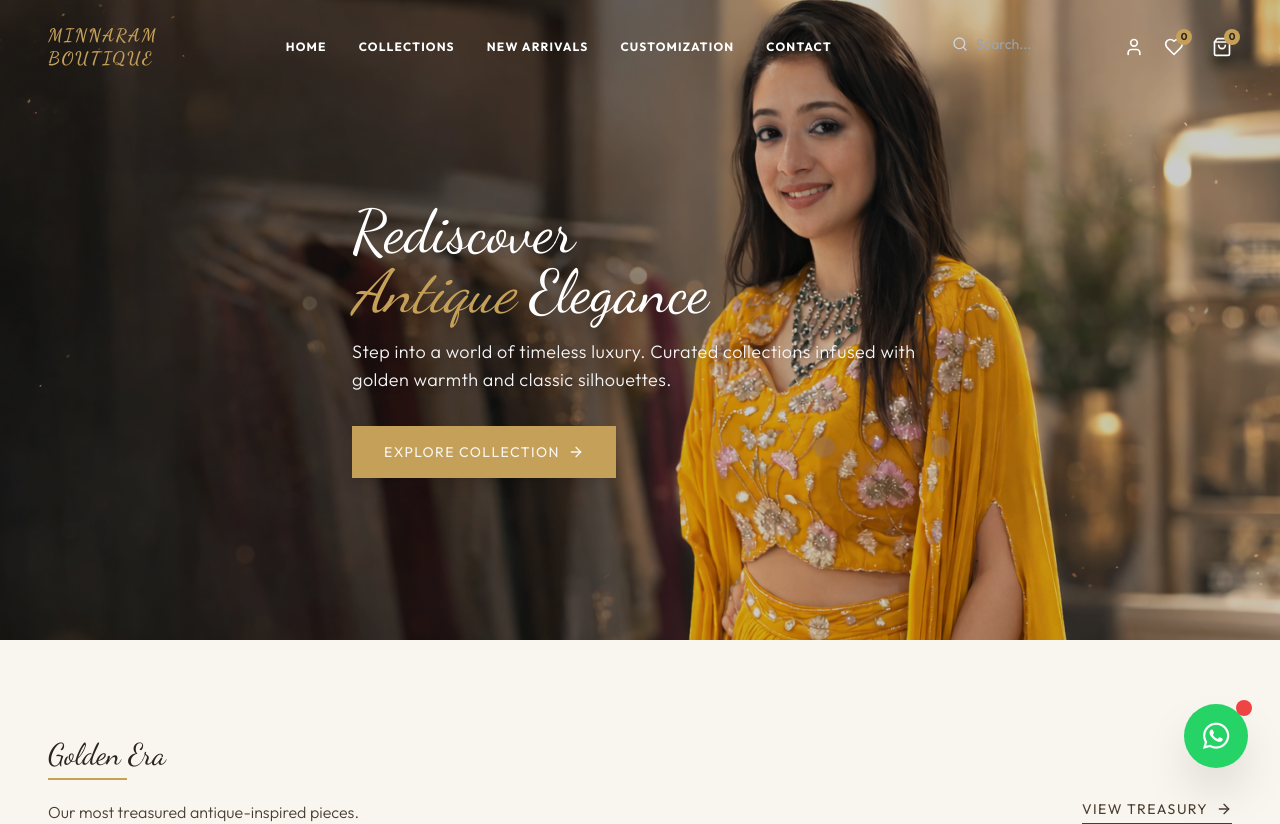
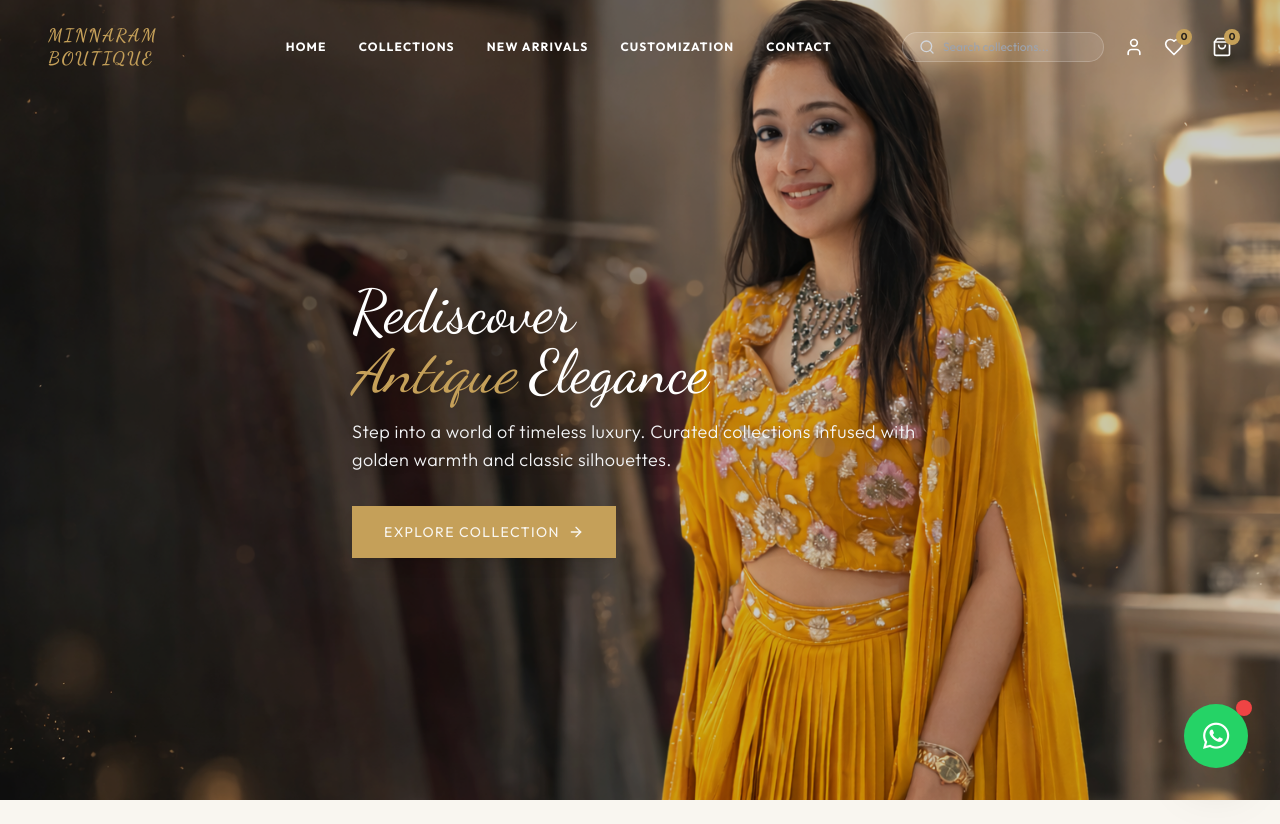
Before and after one commit to athul457/boutique, a React (Vite) app in the folder frontend/: page / in a window 1280 px wide. Shown: the top 824 px of the page. Built offline with nearby package versions, Linux system fonts and the light colour scheme; a web font is replaced by a local one.

Commit message:
trail version

```diff
--- a/frontend/src/components/CategoryShowcase.jsx
+++ b/frontend/src/components/CategoryShowcase.jsx
@@ -34,12 +34,12 @@ const CategoryShowcase = () => {
           />
           <div className="absolute inset-0 bg-gradient-to-t from-antique-dark/95 via-antique-dark/30 to-transparent"></div>
           <div className="absolute bottom-0 left-0 p-10 w-full text-center z-10">
-            <h3 className="text-4xl md:text-5xl font-serif text-antique-gold mb-4 drop-shadow-md">Party Wares</h3>
+            <h3 className="text-4xl md:text-5xl font-serif text-antique-gold mb-4 drop-shadow-md">Party Wears</h3>
             <p className="text-antique-white/90 font-light mb-8 max-w-sm mx-auto tracking-wide">
               Make a bold statement with our curated evening and gala collections.
             </p>
             <span className="inline-flex items-center text-sm uppercase tracking-widest text-antique-white border-b border-antique-white pb-1 group-hover:text-antique-gold group-hover:border-antique-gold transition-colors">
-              Shop Party Wares <ArrowRight className="w-4 h-4 ml-2" />
+              Shop Party Wears <ArrowRight className="w-4 h-4 ml-2" />
             </span>
           </div>
         </Link>
--- a/frontend/src/components/Hero.jsx
+++ b/frontend/src/components/Hero.jsx
@@ -4,13 +4,13 @@ import { Link } from 'react-router-dom';
 
 const Hero = () => {
   return (
-    <section className="relative h-[80vh] min-h-[500px] flex items-center justify-center overflow-hidden">
+    <section className="relative h-[100vh] min-h-[500px] flex items-center justify-center overflow-hidden">
       <div className="absolute inset-0 z-0">
         <img
           // src="https://images.unsplash.com/photo-1532453288672-3a27e9be9efd?auto=format&fit=crop&q=80&w=2000"
           src="/heroImage.png"
           alt="Golden Architecture"
-          className="w-full h-full object-cover object-top"
+          className="w-full h-full object-cover object-top object-center"
         />
         <div className="absolute inset-0 bg-black/20"></div>
       </div>
--- a/frontend/src/components/Navbar.jsx
+++ b/frontend/src/components/Navbar.jsx
@@ -62,19 +62,19 @@ const Navbar = () => {
 
         {/* Right side: Actions */}
         <div className="flex items-center space-x-3 md:space-x-5 text-white">
-          <div className="hidden sm:flex items-center space-x-2 border-b border-transparent hover:border-antique-gold transition-colors pb-1 cursor-text group relative">
+          <div className="hidden sm:flex items-center space-x-2 bg-white/10 border border-white/20 hover:border-antique-gold/50 transition-all duration-300 px-4 py-1.5 rounded-full cursor-text group relative ml-4">
             <Search className="w-4 h-4 text-gray-300 group-hover:text-antique-gold transition-colors" />
             <input
               type="text"
-              placeholder="Search..."
+              placeholder="Search collections..."
               value={searchQuery}
               onChange={(e) => setSearchQuery(e.target.value)}
-              className="bg-transparent border-none outline-none w-20 md:w-32 text-sm text-white placeholder-gray-400 focus:w-48 transition-all duration-300"
+              className="bg-transparent border-none outline-none w-24 md:w-36 text-xs text-white placeholder-gray-400 focus:w-48 lg:focus:w-64 transition-all duration-300"
             />
 
             {/* Desktop Search Dropdown */}
             {searchQuery && (
-              <div className="absolute top-full right-0 mt-6 w-80 bg-antique-white border border-antique-gold/20 shadow-2xl rounded-sm z-50 max-h-96 overflow-y-auto">
+              <div className="absolute top-full right-0 mt-4 w-80 bg-antique-white border border-antique-gold/20 shadow-2xl rounded-lg z-50 max-h-96 overflow-y-auto overflow-x-hidden">
                 {searchResults.length > 0 ? (
                   <div className="py-2">
                     {searchResults.slice(0, 6).map(item => (
@@ -86,7 +86,7 @@ const Navbar = () => {
                         <img src={item.image} alt={item.name} className="w-12 h-12 object-cover rounded-sm sepia-[.2]" />
                         <div className="flex flex-col text-left">
                           <span className="text-antique-dark text-sm font-bold font-serif">{item.name}</span>
-                          <span className="text-antique-brown text-xs uppercase tracking-widest mt-1">{item.category} &middot; {item.price}</span>
+                          <span className="text-antique-brown text-[10px] uppercase tracking-widest mt-1">{item.category} &middot; {item.price}</span>
                         </div>
                       </div>
                     ))}
--- a/frontend/src/pages/Collections.jsx
+++ b/frontend/src/pages/Collections.jsx
@@ -25,7 +25,7 @@ const Collections = () => {
     setFilter(currentCategory);
   }, [location.search]);
 
-  const categories = ['All', 'Party Wares', 'Bridals', 'Casuals'];
+  const categories = ['All', 'Party Wears', 'Bridals', 'Casuals'];
   const colors = ['All Colors', ...new Set(collections.map(item => item.color))];
   const sizes = ['All Sizes', ...new Set(collections.flatMap(item => item.sizes))];
 
@@ -60,7 +60,7 @@ const Collections = () => {
           <img
             src="https://images.pexels.com/photos/1462637/pexels-photo-1462637.jpeg"
             alt="Collections Background"
-            className="w-full h-full object-cover object-center sepia-[.2]"
+            className="w-full h-full object-cover object-center sepia-[.6]"
           />
           <div className="absolute inset-0 bg-black bg-opacity-40"></div>
         </div>
--- a/frontend/src/pages/Contact.jsx
+++ b/frontend/src/pages/Contact.jsx
@@ -12,7 +12,7 @@ const Contact = () => {
           <img
             src="https://images.pexels.com/photos/27103970/pexels-photo-27103970.jpeg"
             alt="Contact Us Background"
-            className="w-full h-full object-cover sepia-[.2]"
+            className="w-full h-full object-cover sepia-[.6]"
           />
           <div className="absolute inset-0 bg-black bg-opacity-40"></div>
         </div>
```
